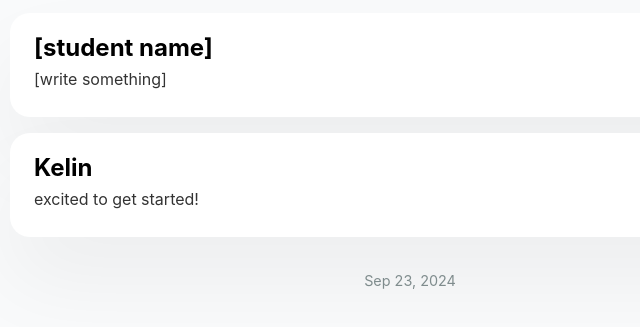
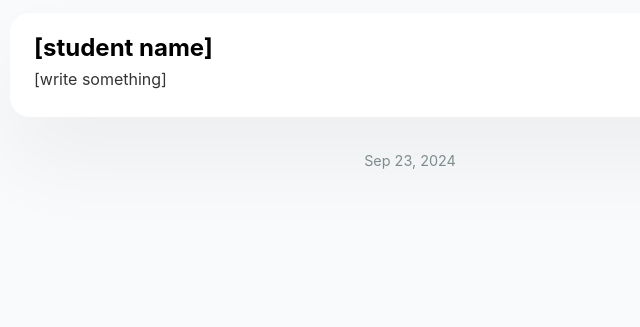
Before and after one commit to carolynz/git-demo-fa24, a plain HTML site: page index.html in a window 1280 px wide. Shown: the part 173-500 px from the top of the page, without its empty margins (230-870 px from the left). Drawn offline with Linux system fonts and the light colour scheme.

Commit message:
remove extra row for demo empty state

```diff
--- a/index.html
+++ b/index.html
@@ -18,10 +18,7 @@
           <p>[write something]</p>
         </li>
         <!-- ^ end section to copy -->
-        <li class="student" id="kelin">
-          <h2>Kelin</h2>
-          <p>excited to get started!</p>
-        </li>
+
         <!-- Add your own name entry below this line  -->
       </ul>
     </main>
```
